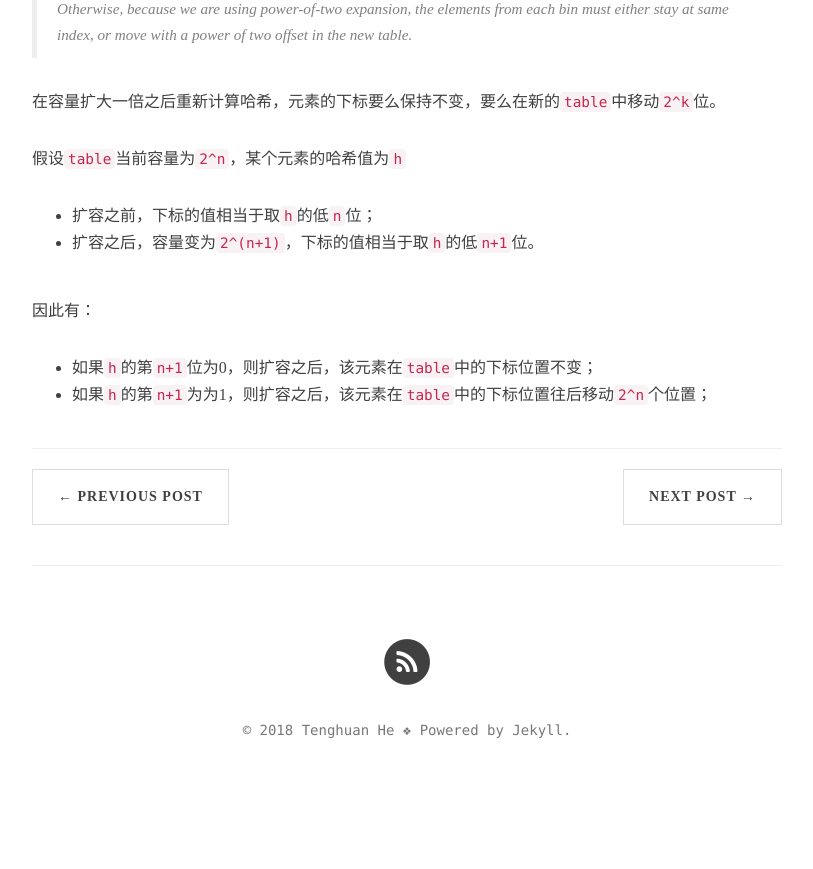
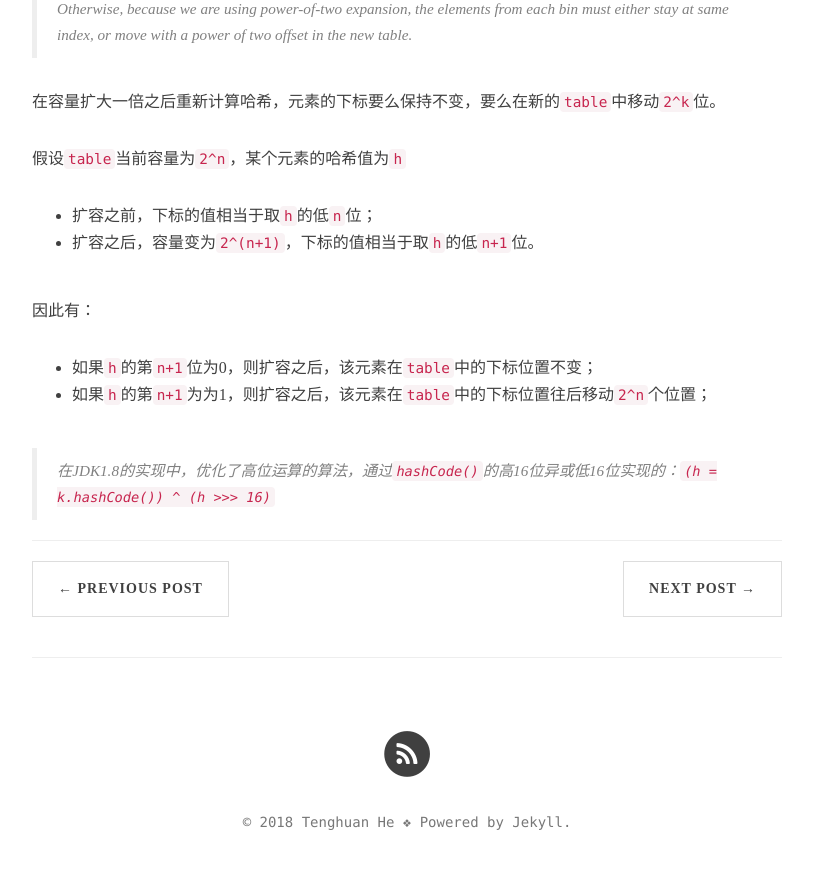
Before and after one commit to tenghuanhe/tenghuanhe.github.io, a Jekyll site: the page built from _posts/2018-03-23-java-hashmap-resize.md, in a window 1280 px wide and 900 px high, scrolled down 581 px. Shown: the top 869 px of the window, without its empty margins (233-1046 px from the left). Built offline with Jekyll 4.4.1, drawn with Linux system fonts in a browser that asks for light colours; nearby versions of some CDN libraries; comment, search, counter and statistics services are not loaded; before the commit the page ends 1389 px from its top, so only the background shows below that.

Commit message:
Update 2018-03-23-java-hashmap-resize.md

```diff
--- a/_posts/2018-03-23-java-hashmap-resize.md
+++ b/_posts/2018-03-23-java-hashmap-resize.md
@@ -19,3 +19,6 @@ description: resize of HashMap in Java
 因此有：
 * 如果`h`的第`n+1`位为0，则扩容之后，该元素在`table`中的下标位置不变；
 * 如果`h`的第`n+1`为为1，则扩容之后，该元素在`table`中的下标位置往后移动`2^n`个位置；
+
+
+> 在JDK1.8的实现中，优化了高位运算的算法，通过`hashCode()`的高16位异或低16位实现的：`(h = k.hashCode()) ^ (h >>> 16)`
```
